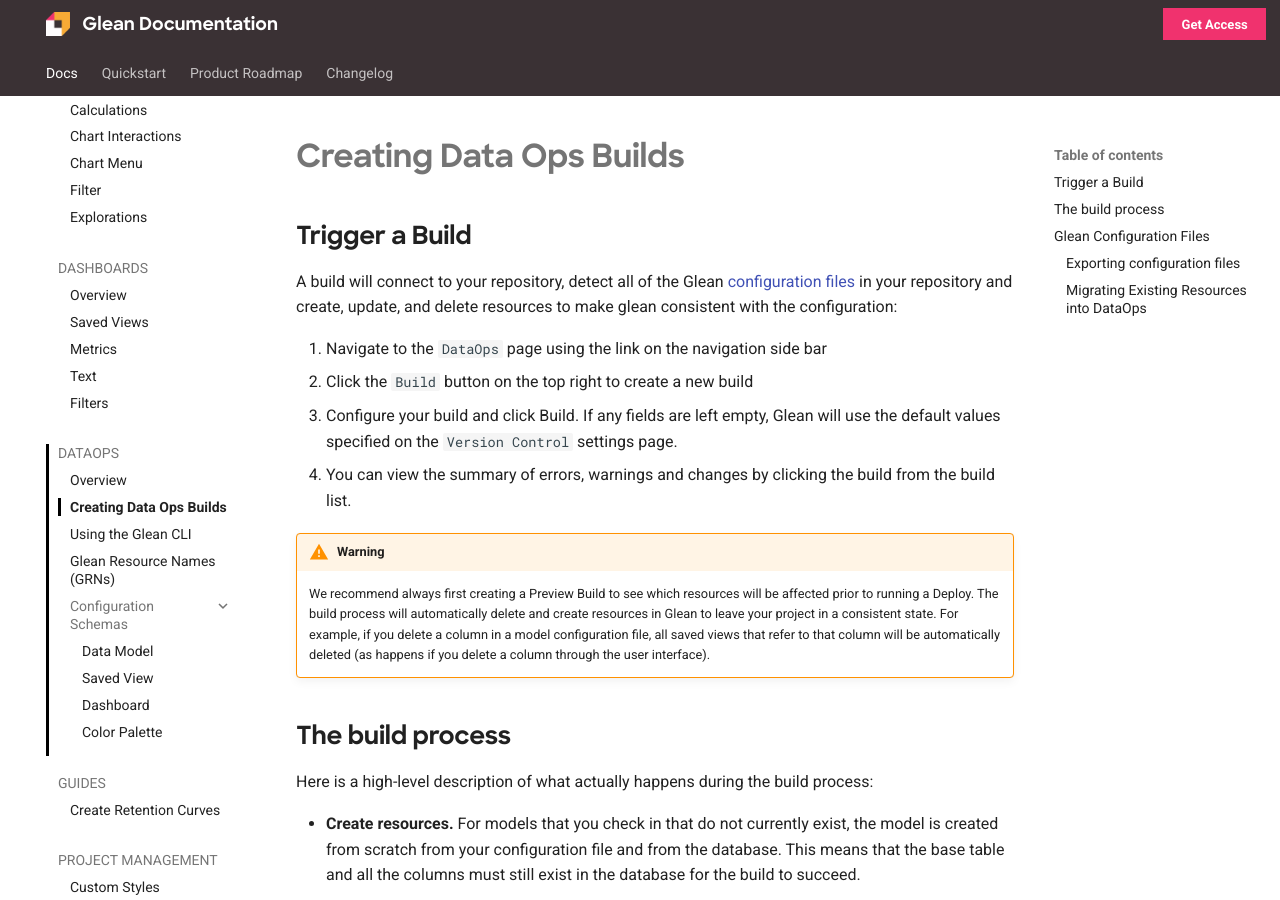
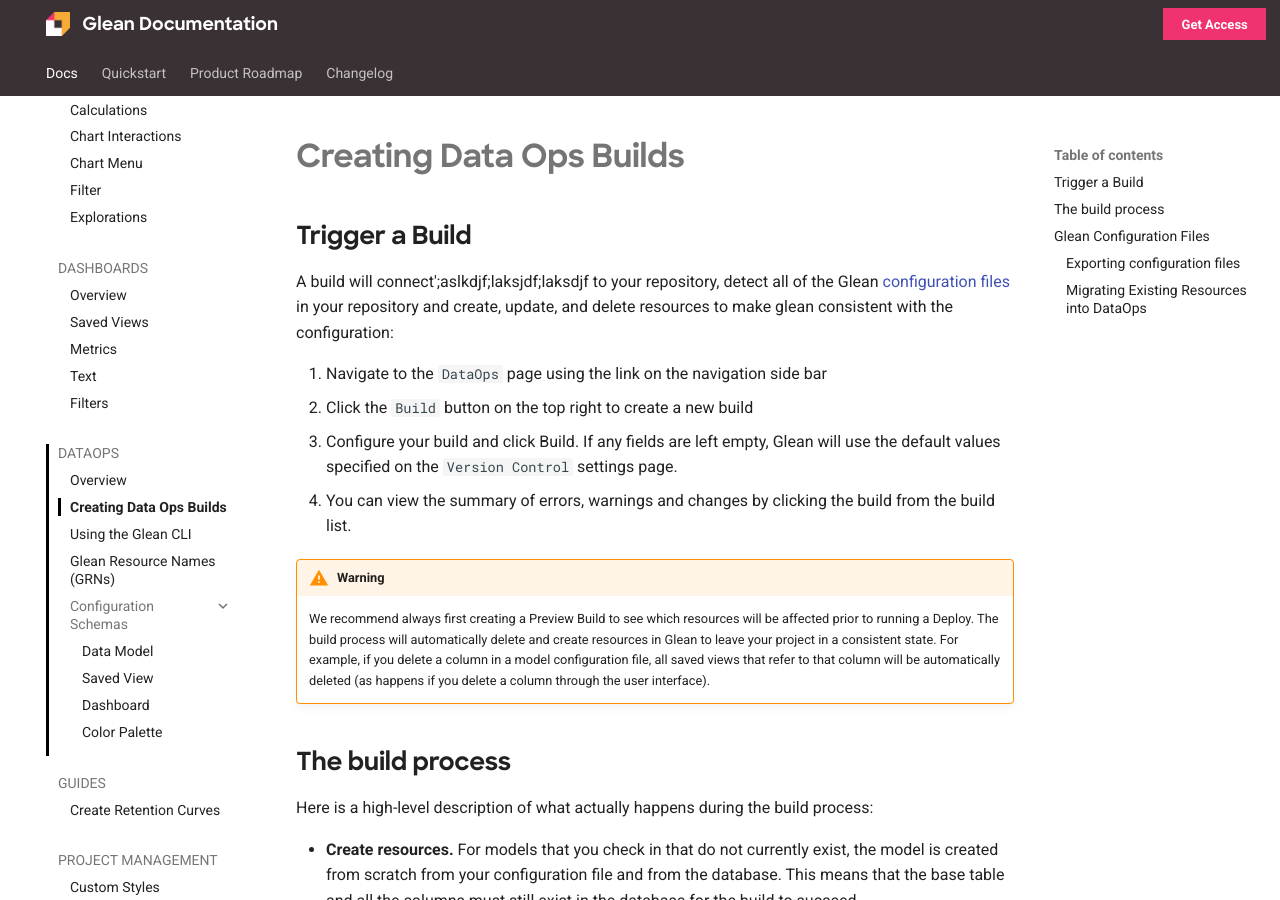
Before and after one commit to gleannyc/documentation, an MkDocs documentation site: the page built from docs/docs/data-ops/Creating-Data-Ops-Builds.md, in a window 1280 px wide and 900 px high. Built offline with MkDocs 1.6.1 and Material for MkDocs 9.7.7, drawn with Linux system fonts in a browser that asks for light colours.

Commit message:
Update Creating-Data-Ops-Builds.md

```diff
--- a/docs/docs/data-ops/Creating-Data-Ops-Builds.md
+++ b/docs/docs/data-ops/Creating-Data-Ops-Builds.md
@@ -1,6 +1,6 @@
 ## Trigger a Build
 
-A build will connect to your repository, detect all of the Glean [configuration files](index.md) in your repository and create, update, and delete resources to make glean consistent with the configuration:
+A build will connect';aslkdjf;laksjdf;laksdjf to your repository, detect all of the Glean [configuration files](index.md) in your repository and create, update, and delete resources to make glean consistent with the configuration:
 
 1. Navigate to the `DataOps` page using the link on the navigation side bar
 2. Click the `Build` button on the top right to create a new build
```
